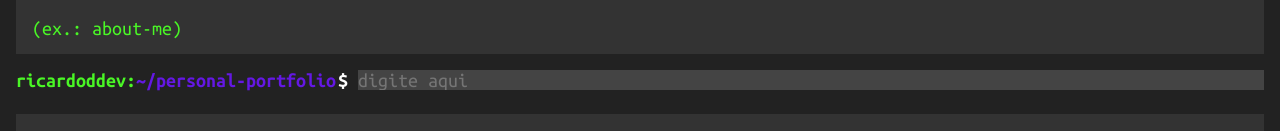
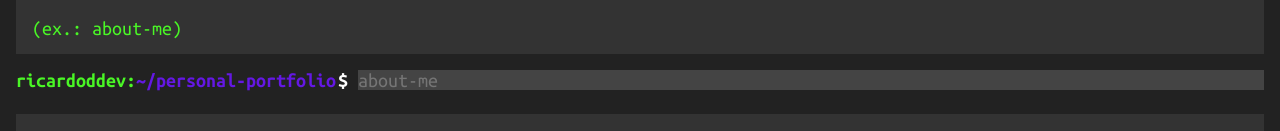
Before and after one commit to ricardoddev/personal-portfolio, a React (Vite) app: page / in a window 1280 px wide. Shown: the part 174-305 px from the top of the page. Built offline with nearby package versions, Linux system fonts and the light colour scheme.

Commit message:
chhanging placeholder

```diff
--- a/src/components/commandLineInput/commandLineInput.tsx
+++ b/src/components/commandLineInput/commandLineInput.tsx
@@ -8,8 +8,6 @@ export function CommandLineInput() {
 	const [command, setCommand] = useState('')
 	const navigate = useNavigate()
 
-
-
 	function handleInputChange(event: React.ChangeEvent<HTMLInputElement>) {
 		setCommand(event.target.value)
 	}
@@ -19,7 +17,7 @@ export function CommandLineInput() {
 			if (command === 'about-me' || command === 'projects' || command === 'techs') {
 				navigate(command)
 			} else {
-				toast.error('Comando inválido. Apenas os comandos "/about-me", "/projects" e "/techs" são permitidos', {
+				toast.error('Comando inválido. Apenas os comandos "about-me", "projects" e "techs" são permitidos', {
 					style: {
 						height: '5rem',
 					},
@@ -39,7 +37,7 @@ export function CommandLineInput() {
 				onChange={handleInputChange}
 				onKeyDown={handleInputSubmit}
 				value={command}
-				placeholder='digite aqui'
+				placeholder='about-me'
 			/>
 		</CLIInput>
 	)
--- a/src/components/navbar/navbar.tsx
+++ b/src/components/navbar/navbar.tsx
@@ -2,6 +2,7 @@ import { Link } from 'react-router-dom'
 import { NavbarWrapper, TitleAndReturnHome } from './styles'
 
 export function Navbar() {
+
 	return (
 		<NavbarWrapper>
 			<div>
```
